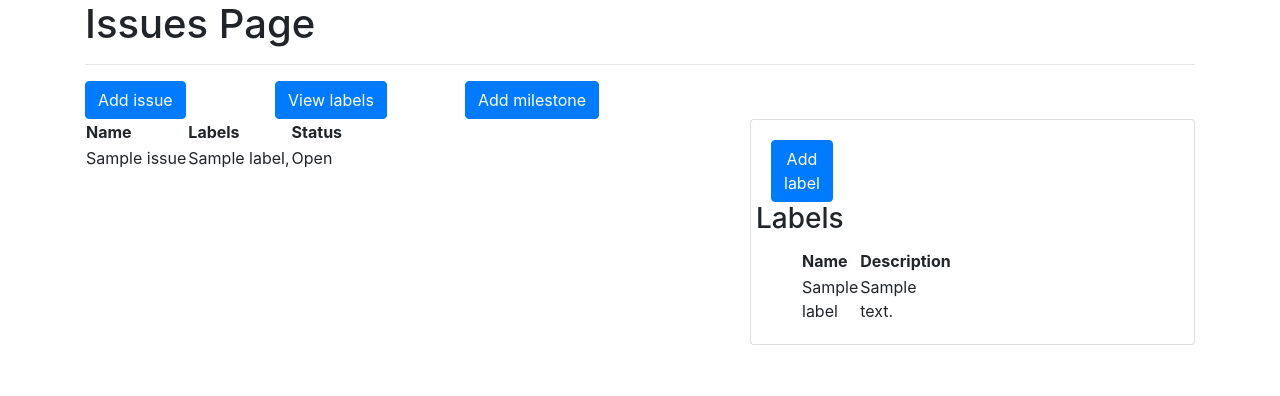
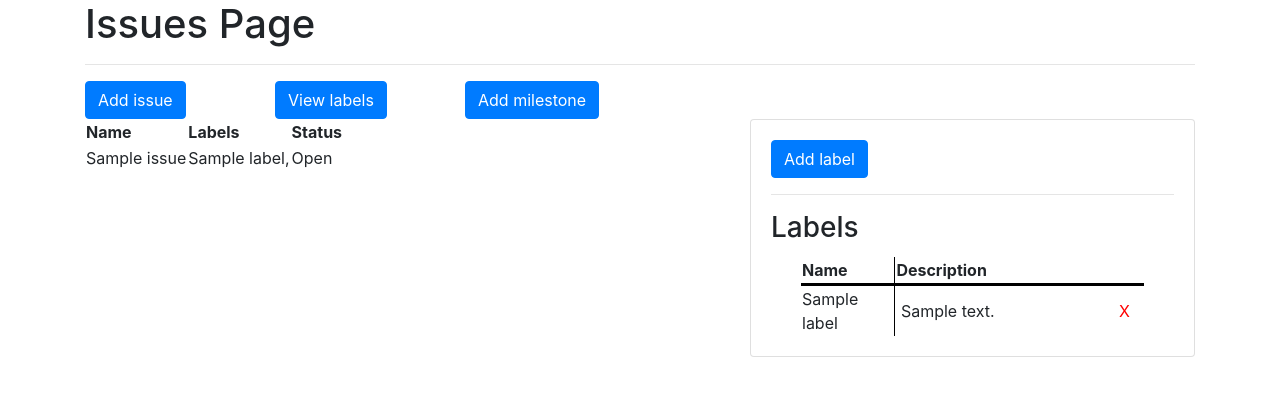
Before and after one commit to AndjelaCickovic/UKS, a Django app: page /issues/labels in a window 1280 px wide. Shown: the part 56-452 px from the top of the page. Run offline with Django 3.2, Linux system fonts and the light colour scheme; tables that the repository leaves empty hold one stand-in row (values such as "Sample post"); some libraries are stand-ins or nearby versions.

Commit message:
Delete operation for label

```diff
--- a/uks_project/issues_app/urls.py
+++ b/uks_project/issues_app/urls.py
@@ -1,8 +1,10 @@
 from django.conf.urls import url
 from issues_app import views
+from django.urls import path
 
 urlpatterns = [
     url(r'^labels', views.labels, name='view_labels'),
     url(r'^add-label', views.add_label, name='add_label'),
+    path('delete-label/<int:label_id>/', views.delete_label, name='delete_label'),
     url(r'^$', views.main, name='main')
 ]
--- a/uks_project/issues_app/views.py
+++ b/uks_project/issues_app/views.py
@@ -1,5 +1,6 @@
 from django.shortcuts import render
-from django.http import HttpResponse
+from django.http import HttpResponseRedirect, HttpResponse
+from django.urls import reverse
 from issues_app.models import Issue, Label
 from issues_app.serializers import IssueSerializer
 from issues_app.forms import LabelForm
@@ -11,7 +12,7 @@ def main(request):
     issues = Issue.objects.all()
     serializer = IssueSerializer(issues, many=True)
     dictionary = {'issues': serializer.data}
-    return render(request, 'issues_app/main.html', context=dictionary)
+    return render(request, 'issues_app/issues.html', context=dictionary)
 
 def labels(request):
     issues = Issue.objects.all()
@@ -36,8 +37,20 @@ def add_label(request):
             label.description = form.cleaned_data['description']
             label.colour = form.cleaned_data['colour']
             label.save()
-            dictionary = {'issues': serializer.data, 'labels': labels}
-            return render(request, 'issues_app/labels.html', context=dictionary)
+
+            return HttpResponseRedirect(reverse('view_labels'))
+            #dictionary = {'issues': serializer.data, 'labels': labels}
+            #return render(request, 'issues_app/labels.html', context=dictionary)
 
     dictionary = {'issues': serializer.data, 'form': form}
     return render(request, 'issues_app/new_label.html', context=dictionary)
+
+def delete_label(request, label_id):
+    Label.objects.filter(id=label_id).delete()
+    issues = Issue.objects.all()
+    serializer = IssueSerializer(issues, many=True)
+    labels = Label.objects.all()
+
+    return HttpResponseRedirect(reverse('view_labels'))
+    #dictionary = {'issues': serializer.data, 'labels': labels}
+    #return render(request, 'issues_app/labels.html', context=dictionary)
--- a/uks_project/templates/issues_app/labels.html
+++ b/uks_project/templates/issues_app/labels.html
@@ -1,35 +1,38 @@
 <!DOCTYPE html>
-{% extends 'issues_app/main.html' %}
+{% extends 'issues_app/issues.html' %}
 {% block help_block %}
     <div class="card">
         <div class="card-body">
             <div class="row">
-                <div class="col-md-2">
+                <div class="col-md-10">
                     <a class="btn btn-primary" href="/issues/add-label" role="button">Add label</a>
                 </div>
             </div>
+            <hr>
             <div class="row">
                 <h3 class="card-title">
-                    Labels
+                    &nbsp;&nbsp;Labels
                 </h3>
             </div>
             <div class="container">
-                <div class="col-md-5">
+                <div class="col-md-12">
                     {% if labels %}
-                    <table>
-                        <tr>
-                            <th>Name</th>
-                            <th>Description</th>
+                    <table class="col-md-12">
+                        <tr style="border-bottom-width: 1; border-bottom-style: solid; border-bottom-color: black;">
+                            <th style="width: 30%; border-right-width: 1px; border-right-style: solid; border-right-color: black;">Name</th>
+                            <th style="width: 70%;">Description</th>
+                            <th>&nbsp;</th>
                         </tr>
                         {% for label in labels %}
                             <tr>
-                                <td>{{ label.name }}</td>
-                                <td>{{ label.description }}</td>
+                                <td style="border-right-width: 1px; border-right-style: solid; border-right-color: black;">{{ label.name }}</td>
+                                <td>&nbsp;{{ label.description }}</td>
+                                <td><a class="btn" href="/issues/delete-label/{{label.id}}" style="color: red;">X</a></td>
                             </tr>
                         {% endfor %}
                     </table>
                     {% else %}
-                    <h3>No labels found!</h3>
+                    <h4>No labels found!</h4>
                     {% endif %}
                 </div>
             </div>
--- a/uks_project/templates/issues_app/new_label.html
+++ b/uks_project/templates/issues_app/new_label.html
@@ -1,11 +1,11 @@
 <!DOCTYPE html>
-{% extends 'issues_app/main.html' %}
+{% extends 'issues_app/issues.html' %}
 {% block help_block %}
     <div class="card">
         <div class="card-body">
             <div class="row">
                 <div class="col-md-2">
-                    <a class="btn btn-primary" href="/issues/labels" role="button">Back</a>
+                    <a class="btn btn-primary" href="/issues/labels" role="button"><</a>
                 </div>
                 <h3 class="card-title">
                     New Label
```
Also changed, not shown: uks_project/templates/issues_app/issues.html (renamed from uks_project/templates/issues_app/main.html).
